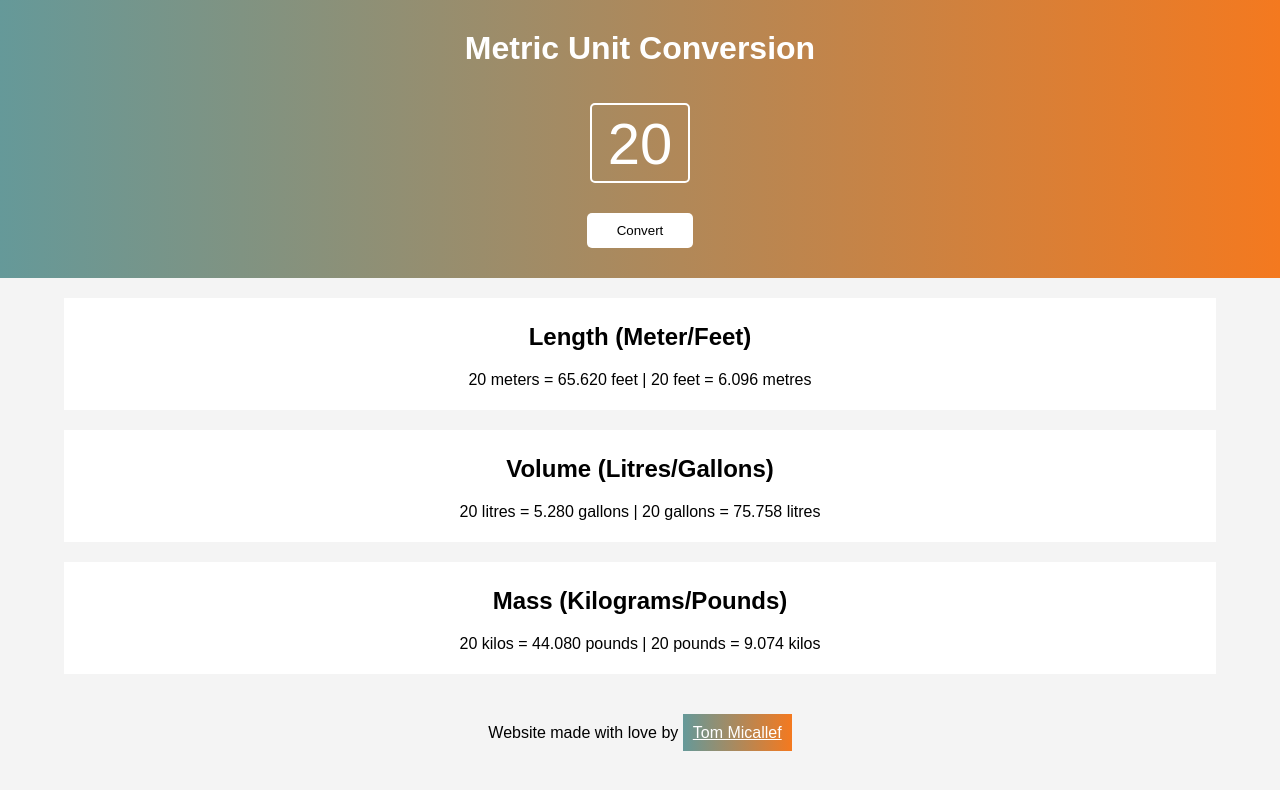
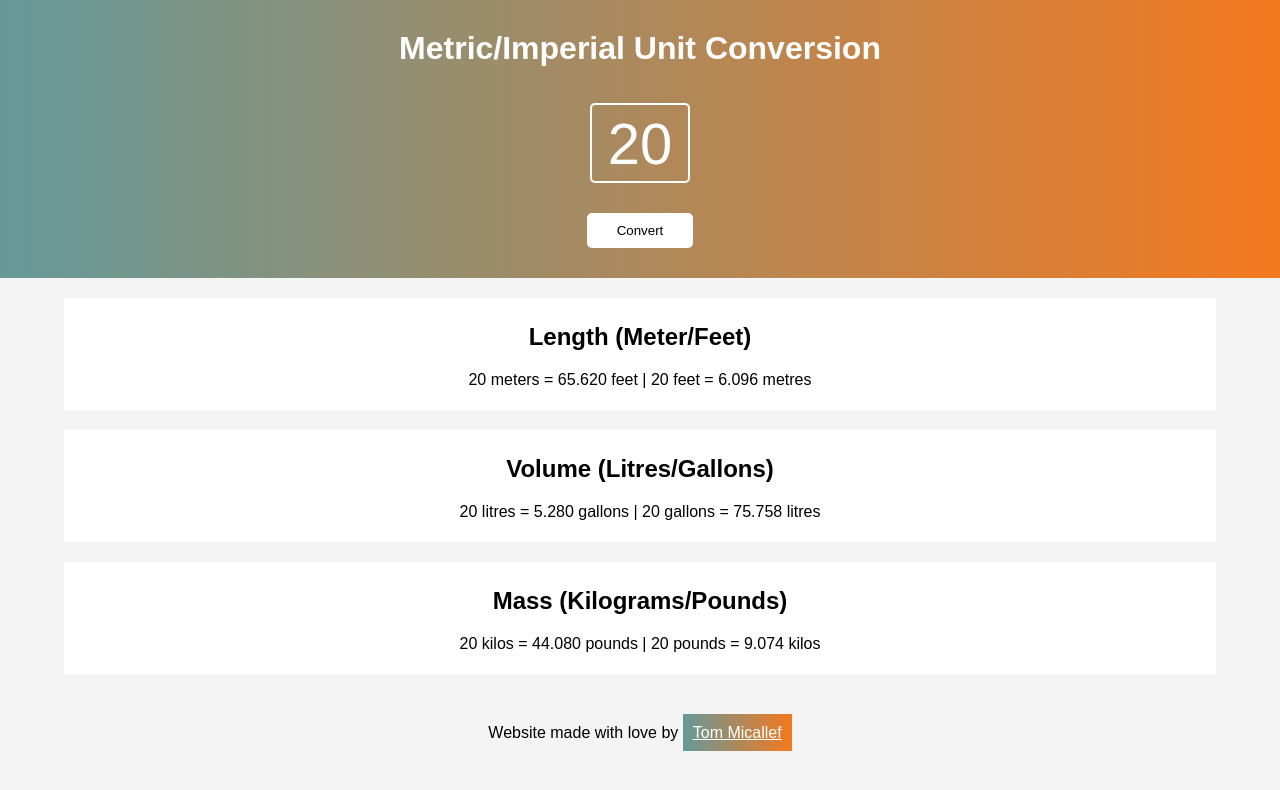
Before and after one commit to tommicallef/metric-imperial-converter, a plain HTML site: page index.html in a window 1280 px wide. Drawn offline with Linux system fonts and the light colour scheme.

Commit message:
Update index.html

```diff
--- a/index.html
+++ b/index.html
@@ -4,7 +4,7 @@
     </head>
     <body>
         <div id="top">
-            <h1 id="title">Metric Unit Conversion</h1>
+            <h1 id="title">Metric/Imperial Unit Conversion</h1>
             <input value=20 id="input-field"></input>
             <button id="convert-btn">Convert</button>
         </div>
```
